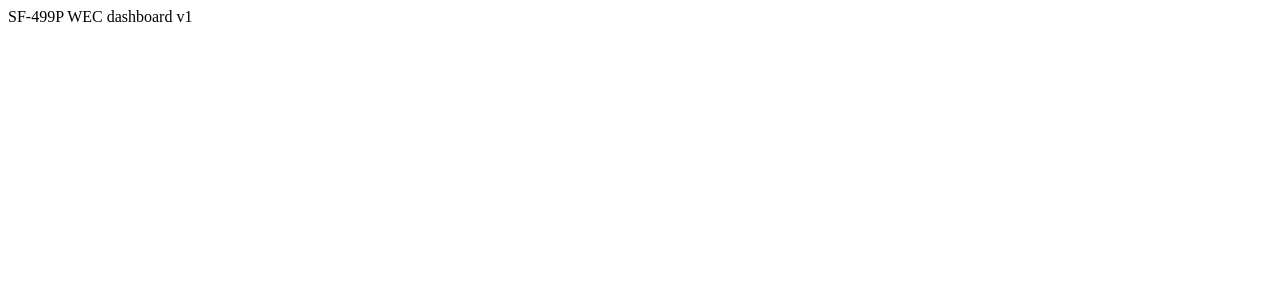
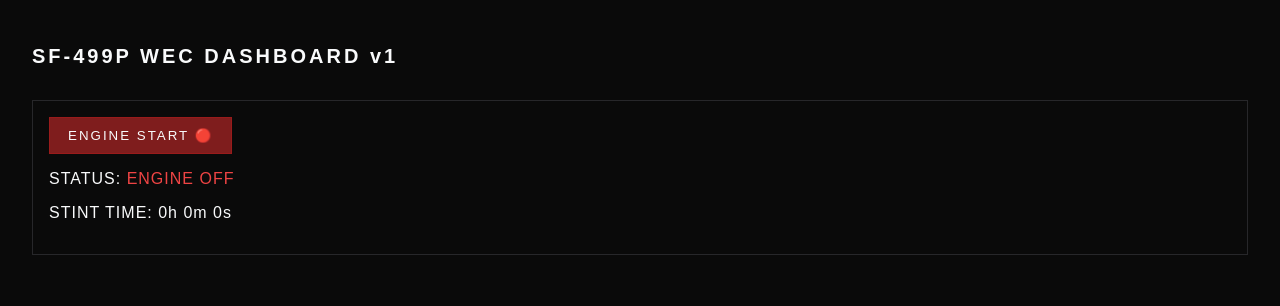
Before and after one commit to juand4vid37-code/SF-499P-TELEMETRY-1.0-BETA-, a plain HTML site: page index.html in a window 1280 px wide. Drawn offline with Linux system fonts and the light colour scheme.

Commit message:
Update index.html
oko ok

```diff
--- a/index.html
+++ b/index.html
@@ -1 +1,98 @@
-SF-499P WEC dashboard v1
+<!DOCTYPE html>
+<html lang="en">
+<head>
+  <meta charset="UTF-8">
+  <title>SF-499P WEC Dashboard v1</title>
+  <meta name="viewport" content="width=device-width, initial-scale=1.0">
+
+  <style>
+    body {
+      margin: 0;
+      background: #0a0a0a;
+      color: #f9fafb;
+      font-family: Arial, Helvetica, sans-serif;
+      letter-spacing: 1px;
+    }
+
+    .container {
+      padding: 32px;
+    }
+
+    h1 {
+      font-size: 20px;
+      letter-spacing: 3px;
+      margin-bottom: 32px;
+    }
+
+    .panel {
+      border: 1px solid #27272a;
+      padding: 16px;
+      margin-bottom: 16px;
+    }
+
+    button {
+      background: #7f1d1d;
+      border: 1px solid #991b1b;
+      color: #f9fafb;
+      padding: 10px 18px;
+      font-family: inherit;
+      letter-spacing: 2px;
+      cursor: pointer;
+    }
+  </style>
+</head>
+
+<body>
+
+  <div class="container">
+    <h1>SF-499P WEC DASHBOARD v1</h1>
+
+    <div class="panel">
+      <button id="engineBtn" onclick="engineStart()">
+        ENGINE START 🔴
+      </button>
+
+      <p>
+        STATUS:
+        <span id="engineStatus" style="color:#ef4444;">ENGINE OFF</span>
+      </p>
+
+      <p>
+        STINT TIME:
+        <span id="stintTime">0h 0m 0s</span>
+      </p>
+    </div>
+  </div>
+
+  <script>
+    let engineOn = false;
+    let startTime = null;
+    let timer = null;
+
+    function engineStart() {
+      if (engineOn) return;
+
+      engineOn = true;
+      startTime = Date.now();
+
+      document.getElementById("engineStatus").innerText = "ENGINE ON";
+      document.getElementById("engineStatus").style.color = "#22c55e";
+      document.getElementById("engineBtn").innerText = "ENGINE RUNNING";
+
+      timer = setInterval(updateTimer, 1000);
+    }
+
+    function updateTimer() {
+      const elapsed = Date.now() - startTime;
+
+      const h = Math.floor(elapsed / 3600000);
+      const m = Math.floor((elapsed % 3600000) / 60000);
+      const s = Math.floor((elapsed % 60000) / 1000);
+
+      document.getElementById("stintTime").innerText =
+        `${h}h ${m}m ${s}s`;
+    }
+  </script>
+
+</body>
+</html>
```
